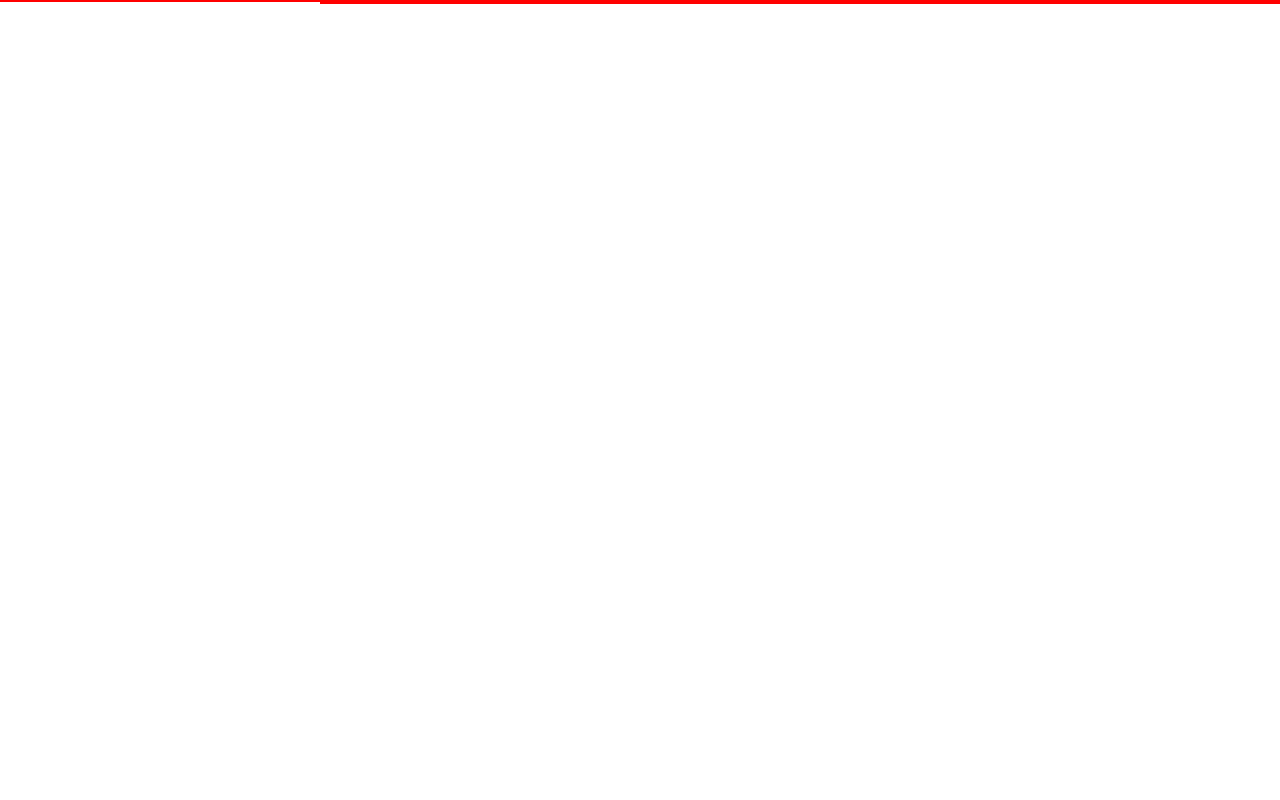
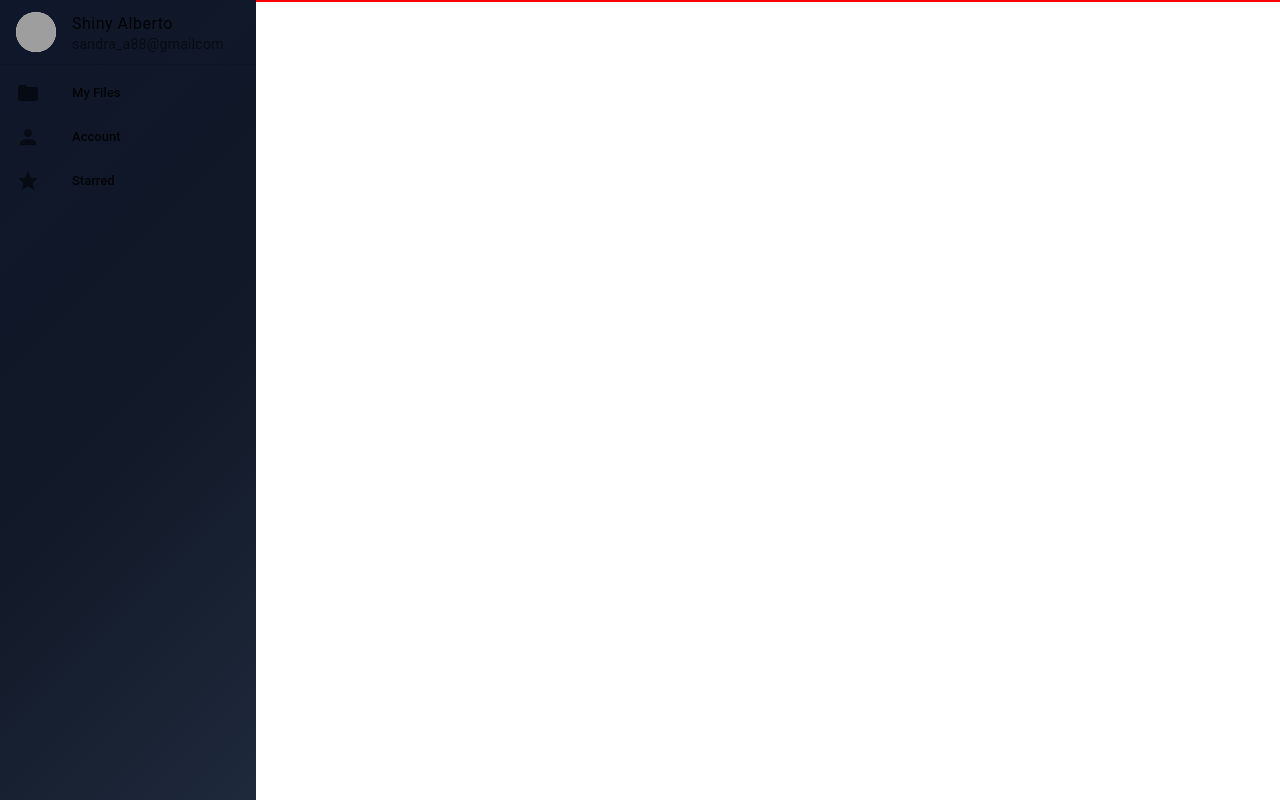
Before and after one commit to ArthurVendramini11mbTI/study-app, a Vue app: page /dashboard in a window 1280 px wide. Built offline with nearby package versions, Linux system fonts and the light colour scheme; grey boxes are pictures that could not be loaded; a small style sheet from the web is missing.

Commit message:
New: Sidebar do dashboard

```diff
--- a/src/components/dashboard/dashboardSideBar.vue
+++ b/src/components/dashboard/dashboardSideBar.vue
@@ -1,11 +1,40 @@
-<script lang="ts"></script>
+<template>
+  <v-card>
+      <v-navigation-drawer
+        expand-on-hover
+        permanent
+        rail
+        class="glass-card border-0"
+      >
+        <v-list>
+          <v-list-item
+            prepend-avatar="https://randomuser.me/api/portraits/women/85.jpg"
+            subtitle="sandra_a88@gmailcom"
+            title="Shiny Alberto"
+          ></v-list-item>
+        </v-list>
 
-<template>
-    <v-main class="border"></v-main>
+        <v-divider></v-divider>
+
+        <v-list density="compact" nav>
+          <v-list-item prepend-icon="mdi-folder" title="My Files" value="myfiles"></v-list-item>
+          <v-list-item prepend-icon="mdi-account" title="Account" value="account"></v-list-item>
+          <v-list-item prepend-icon="mdi-star" title="Starred" value="starred"></v-list-item>
+        </v-list>
+      </v-navigation-drawer>
+  </v-card>
 </template>
 
-<style>
-.border{
-    border: 1px solid red;
-}
+<style scoped>
+    .glass-card {
+        background: linear-gradient(
+            135deg,
+            #0f172a 0%,
+            #111827 50%,
+            #1e293b 100%
+        );
+    }
+
+
+
 </style>
--- a/src/pages/dashboard.vue
+++ b/src/pages/dashboard.vue
@@ -8,12 +8,8 @@ import DashboardUpperBar from '@/components/dashboard/dashboardUpperBar.vue';
 
 <template>
     <v-row no-gutters>
-        <v-col cols="3">
-            <DashboardSideBar />
-        </v-col>
-
-        <v-col cols="9">
-            <v-row>
+            <v-row no-gutters>
+                <DashboardSideBar />
                 <DashboardUpperBar />
             </v-row>
 
@@ -26,6 +22,5 @@ import DashboardUpperBar from '@/components/dashboard/dashboardUpperBar.vue';
                     <DashboardGoals />
                 </v-col>
             </v-row>
-        </v-col>
     </v-row>
 </template>
```
